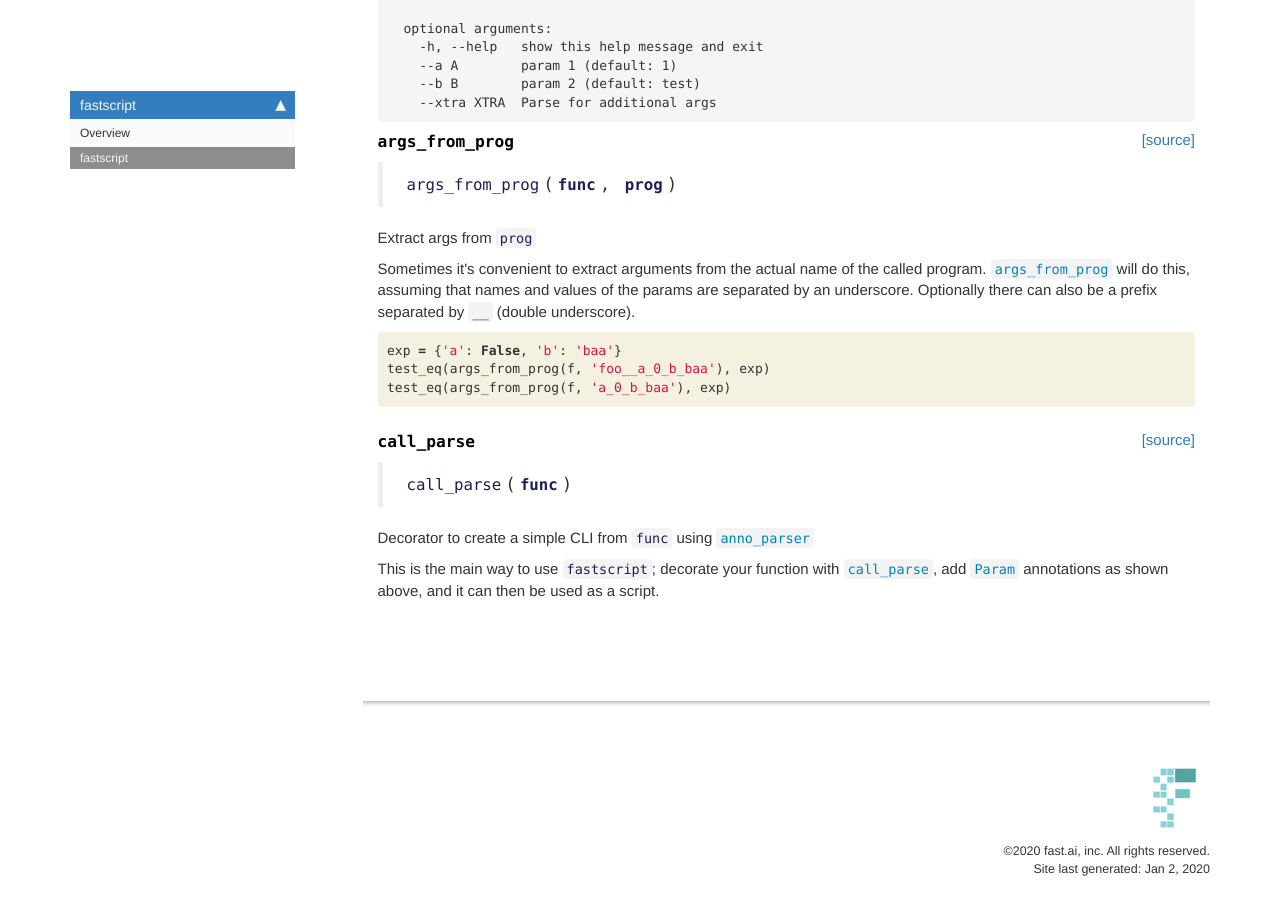
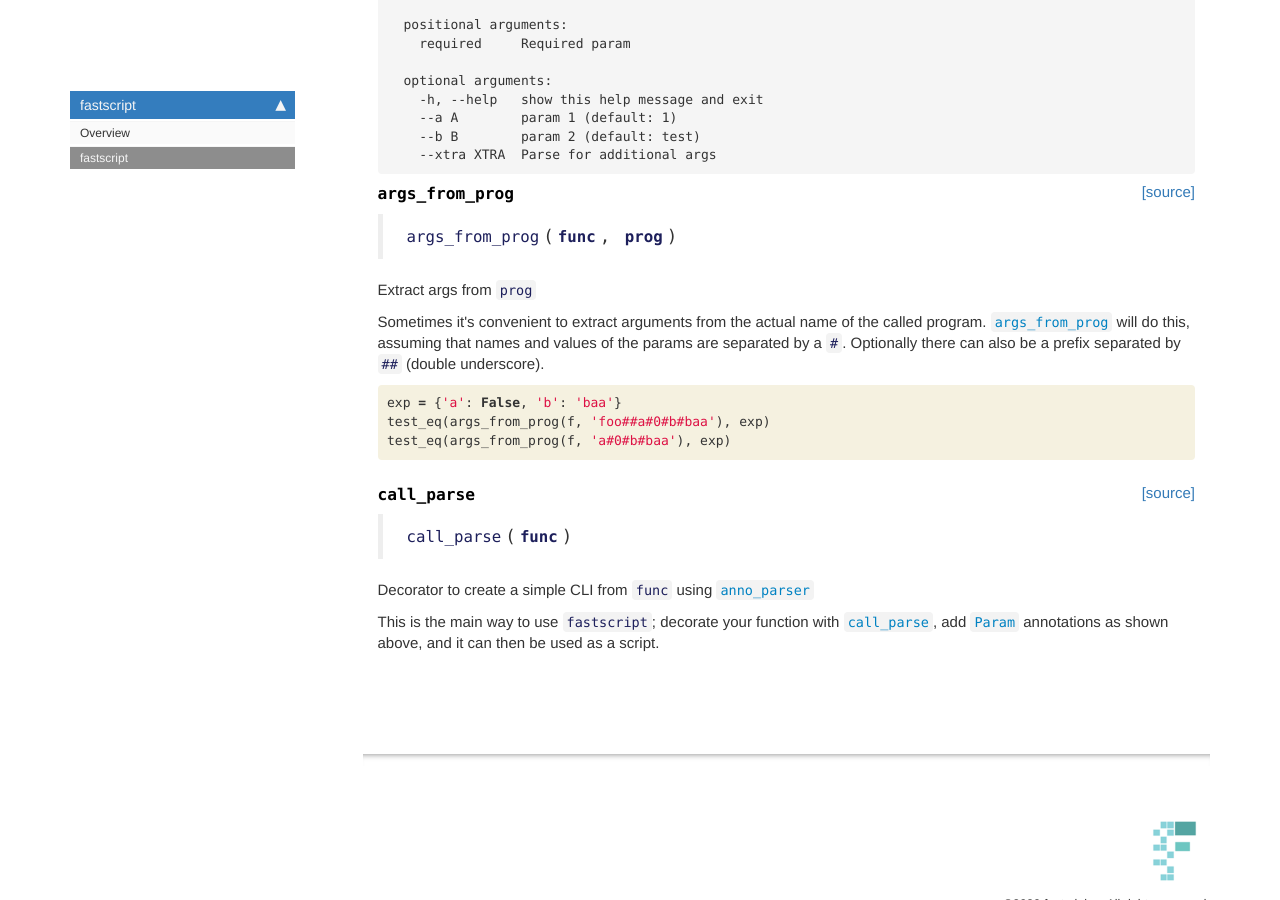
Before and after one commit to fastai/fastscript, a Jekyll site: the page built from docs/core.html, in a window 1280 px wide and 900 px high, scrolled down 1538 px. Built offline with Jekyll 4.4.1, drawn with Linux system fonts in a browser that asks for light colours; nearby versions of some CDN libraries; comment, search, counter and statistics services are not loaded; some of the changed text lies outside the part shown.

```diff
--- a/docs/_config.yml
+++ b/docs/_config.yml
@@ -60,3 +60,6 @@
 - home_sidebar
 
 theme: jekyll-theme-cayman
+
+
+baseurl: /fastscript/
--- a/docs/core.html
+++ b/docs/core.html
@@ -1,6 +1,7 @@
 ---
 
 title: fastscript
+
 keywords: fastai
 sidebar: home_sidebar
 
@@ -25,6 +26,19 @@
 
 </div>
 <div class="cell border-box-sizing code_cell rendered">
+<div class="input">
+
+<div class="inner_cell">
+    <div class="input_area">
+<div class=" highlight hl-ipython3"><pre><span></span><span class="k">def</span> <span class="nf">test_eq</span><span class="p">(</span><span class="n">a</span><span class="p">,</span><span class="n">b</span><span class="p">):</span> <span class="k">assert</span> <span class="n">a</span><span class="o">==</span><span class="n">b</span><span class="p">,</span><span class="n">a</span>
+</pre></div>
+
+    </div>
+</div>
+</div>
+
+</div>
+<div class="cell border-box-sizing code_cell rendered">
 
 </div>
 <div class="cell border-box-sizing code_cell rendered">
@@ -38,7 +52,7 @@
 <div class="output_markdown rendered_html output_subarea ">
 <h2 id="Param" class="doc_header"><code>class</code> <code>Param</code><a href="https://github.com/fastai/fastscript/tree/master/fastscript/core.py#L10" class="source_link" style="float:right">[source]</a></h2><blockquote><p><code>Param</code>(<strong><code>help</code></strong>=<em><code>None</code></em>, <strong><code>type</code></strong>=<em><code>None</code></em>, <strong><code>opt</code></strong>=<em><code>True</code></em>, <strong><code>action</code></strong>=<em><code>None</code></em>, <strong><code>nargs</code></strong>=<em><code>None</code></em>, <strong><code>const</code></strong>=<em><code>None</code></em>, <strong><code>choices</code></strong>=<em><code>None</code></em>, <strong><code>required</code></strong>=<em><code>None</code></em>)</p>
 </blockquote>
-<p>A parameter in a function used in <a href="/core.html#anno_parser"><code>anno_parser</code></a> or <a href="/core.html#call_parse"><code>call_parse</code></a></p>
+<p>A parameter in a function used in <a href="/fastscript/core#anno_parser"><code>anno_parser</code></a> or <a href="/fastscript/core#call_parse"><code>call_parse</code></a></p>
 
 </div>
 
@@ -50,7 +64,7 @@
 </div>
 <div class="cell border-box-sizing text_cell rendered"><div class="inner_cell">
 <div class="text_cell_render border-box-sizing rendered_html">
-<p>Each parameter in your function should have an annotation <code>Param(...)</code>. You can pass the following when calling <a href="/core.html#Param"><code>Param</code></a>: <code>help</code>,<code>type</code>,<code>opt</code>,<code>action</code>,<code>nargs</code>,<code>const</code>,<code>choices</code>,<code>required</code> (i.e. it takes the same parameters as <code>argparse.ArgumentParser.add_argument</code>, plus <code>opt</code>). Except for <code>opt</code>, all of these are just passed directly to <code>argparse</code>, so you have all the power of that module at your disposal. Generally you'll want to pass at least <code>help</code> (since this is provided as the help string for that parameter) and <code>type</code> (to ensure that you get the type of data you expect).</p>
+<p>Each parameter in your function should have an annotation <code>Param(...)</code>. You can pass the following when calling <a href="/fastscript/core#Param"><code>Param</code></a>: <code>help</code>,<code>type</code>,<code>opt</code>,<code>action</code>,<code>nargs</code>,<code>const</code>,<code>choices</code>,<code>required</code> (i.e. it takes the same parameters as <code>argparse.ArgumentParser.add_argument</code>, plus <code>opt</code>). Except for <code>opt</code>, all of these are just passed directly to <code>argparse</code>, so you have all the power of that module at your disposal. Generally you'll want to pass at least <code>help</code> (since this is provided as the help string for that parameter) and <code>type</code> (to ensure that you get the type of data you expect).</p>
 <p><code>opt</code> is a bool that defines whether a param is optional or required (positional) - but you'll generally not need to set this manually, because fastscript will set it for you automatically based on <em>default</em> values. You should provide a default (after the <code>=</code>) for any <em>optional</em> parameters. If you don't provide a default for a parameter, then it will be a <em>positional</em> parameter.</p>
 
 </div>
@@ -85,7 +99,7 @@
 <div class="output_markdown rendered_html output_subarea ">
 <h4 id="bool_arg" class="doc_header"><code>bool_arg</code><a href="https://github.com/fastai/fastscript/tree/master/fastscript/core.py#L29" class="source_link" style="float:right">[source]</a></h4><blockquote><p><code>bool_arg</code>(<strong><code>v</code></strong>)</p>
 </blockquote>
-<p>Use as <code>type</code> for <a href="/core.html#Param"><code>Param</code></a> to get <code>bool</code> behavior</p>
+<p>Use as <code>type</code> for <a href="/fastscript/core#Param"><code>Param</code></a> to get <code>bool</code> behavior</p>
 
 </div>
 
@@ -124,7 +138,7 @@
 <div class="output_markdown rendered_html output_subarea ">
 <h4 id="anno_parser" class="doc_header"><code>anno_parser</code><a href="https://github.com/fastai/fastscript/tree/master/fastscript/core.py#L37" class="source_link" style="float:right">[source]</a></h4><blockquote><p><code>anno_parser</code>(<strong><code>func</code></strong>, <strong><code>prog</code></strong>=<em><code>None</code></em>, <strong><code>from_name</code></strong>=<em><code>False</code></em>)</p>
 </blockquote>
-<p>Look at params (annotated with <a href="/core.html#Param"><code>Param</code></a>) in func and return an <code>ArgumentParser</code></p>
+<p>Look at params (annotated with <a href="/fastscript/core#Param"><code>Param</code></a>) in func and return an <code>ArgumentParser</code></p>
 
 </div>
 
@@ -136,7 +150,7 @@
 </div>
 <div class="cell border-box-sizing text_cell rendered"><div class="inner_cell">
 <div class="text_cell_render border-box-sizing rendered_html">
-<p>This converts a function with parameter annotations of type <a href="/core.html#Param"><code>Param</code></a> into an <code>argparse.ArgumentParser</code> object. Function arguments with a default provided are optional, and other arguments are positional.</p>
+<p>This converts a function with parameter annotations of type <a href="/fastscript/core#Param"><code>Param</code></a> into an <code>argparse.ArgumentParser</code> object. Function arguments with a default provided are optional, and other arguments are positional.</p>
 
 </div>
 </div>
@@ -212,7 +226,7 @@
 </div>
 <div class="cell border-box-sizing text_cell rendered"><div class="inner_cell">
 <div class="text_cell_render border-box-sizing rendered_html">
-<p>Sometimes it's convenient to extract arguments from the actual name of the called program. <a href="/core.html#args_from_prog"><code>args_from_prog</code></a> will do this, assuming that names and values of the params are separated by an underscore. Optionally there can also be a prefix separated by <code>__</code> (double underscore).</p>
+<p>Sometimes it's convenient to extract arguments from the actual name of the called program. <a href="/fastscript/core#args_from_prog"><code>args_from_prog</code></a> will do this, assuming that names and values of the params are separated by a <code>#</code>. Optionally there can also be a prefix separated by <code>##</code> (double underscore).</p>
 
 </div>
 </div>
@@ -223,8 +237,8 @@
 <div class="inner_cell">
     <div class="input_area">
 <div class=" highlight hl-ipython3"><pre><span></span><span class="n">exp</span> <span class="o">=</span> <span class="p">{</span><span class="s1">&#39;a&#39;</span><span class="p">:</span> <span class="kc">False</span><span class="p">,</span> <span class="s1">&#39;b&#39;</span><span class="p">:</span> <span class="s1">&#39;baa&#39;</span><span class="p">}</span>
-<span class="n">test_eq</span><span class="p">(</span><span class="n">args_from_prog</span><span class="p">(</span><span class="n">f</span><span class="p">,</span> <span class="s1">&#39;foo__a_0_b_baa&#39;</span><span class="p">),</span> <span class="n">exp</span><span class="p">)</span>
-<span class="n">test_eq</span><span class="p">(</span><span class="n">args_from_prog</span><span class="p">(</span><span class="n">f</span><span class="p">,</span> <span class="s1">&#39;a_0_b_baa&#39;</span><span class="p">),</span> <span class="n">exp</span><span class="p">)</span>
+<span class="n">test_eq</span><span class="p">(</span><span class="n">args_from_prog</span><span class="p">(</span><span class="n">f</span><span class="p">,</span> <span class="s1">&#39;foo##a#0#b#baa&#39;</span><span class="p">),</span> <span class="n">exp</span><span class="p">)</span>
+<span class="n">test_eq</span><span class="p">(</span><span class="n">args_from_prog</span><span class="p">(</span><span class="n">f</span><span class="p">,</span> <span class="s1">&#39;a#0#b#baa&#39;</span><span class="p">),</span> <span class="n">exp</span><span class="p">)</span>
 </pre></div>
 
     </div>
@@ -246,7 +260,7 @@
 <div class="output_markdown rendered_html output_subarea ">
 <h4 id="call_parse" class="doc_header"><code>call_parse</code><a href="https://github.com/fastai/fastscript/tree/master/fastscript/core.py#L59" class="source_link" style="float:right">[source]</a></h4><blockquote><p><code>call_parse</code>(<strong><code>func</code></strong>)</p>
 </blockquote>
-<p>Decorator to create a simple CLI from <code>func</code> using <a href="/core.html#anno_parser"><code>anno_parser</code></a></p>
+<p>Decorator to create a simple CLI from <code>func</code> using <a href="/fastscript/core#anno_parser"><code>anno_parser</code></a></p>
 
 </div>
 
@@ -258,7 +272,7 @@
 </div>
 <div class="cell border-box-sizing text_cell rendered"><div class="inner_cell">
 <div class="text_cell_render border-box-sizing rendered_html">
-<p>This is the main way to use <code>fastscript</code>; decorate your function with <a href="/core.html#call_parse"><code>call_parse</code></a>, add <a href="/core.html#Param"><code>Param</code></a> annotations as shown above, and it can then be used as a script.</p>
+<p>This is the main way to use <code>fastscript</code>; decorate your function with <a href="/fastscript/core#call_parse"><code>call_parse</code></a>, add <a href="/fastscript/core#Param"><code>Param</code></a> annotations as shown above, and it can then be used as a script.</p>
 
 </div>
 </div>
--- a/fastscript/__init__.py
+++ b/fastscript/__init__.py
@@ -1 +1,2 @@
+__version__ = "0.1.4"
 from .core import *
--- a/fastscript/_nbdev.py
+++ b/fastscript/_nbdev.py
@@ -1,4 +1,4 @@
-#AUTOGENERATED BY NBDEV! DO NOT EDIT!
+# AUTOGENERATED BY NBDEV! DO NOT EDIT!
 
 __all__ = ["index", "modules", "custom_doc_links", "git_url"]
 
@@ -10,6 +10,8 @@
 
 modules = ["core.py"]
 
+doc_url = "https://fastai.github.io/fastscript/"
+
 git_url = "https://github.com/fastai/fastscript/tree/master/"
 
 def custom_doc_links(name): return None
```
Also changed, not shown: fastscript/core.py (+8 -8 lines), 2 other files.
